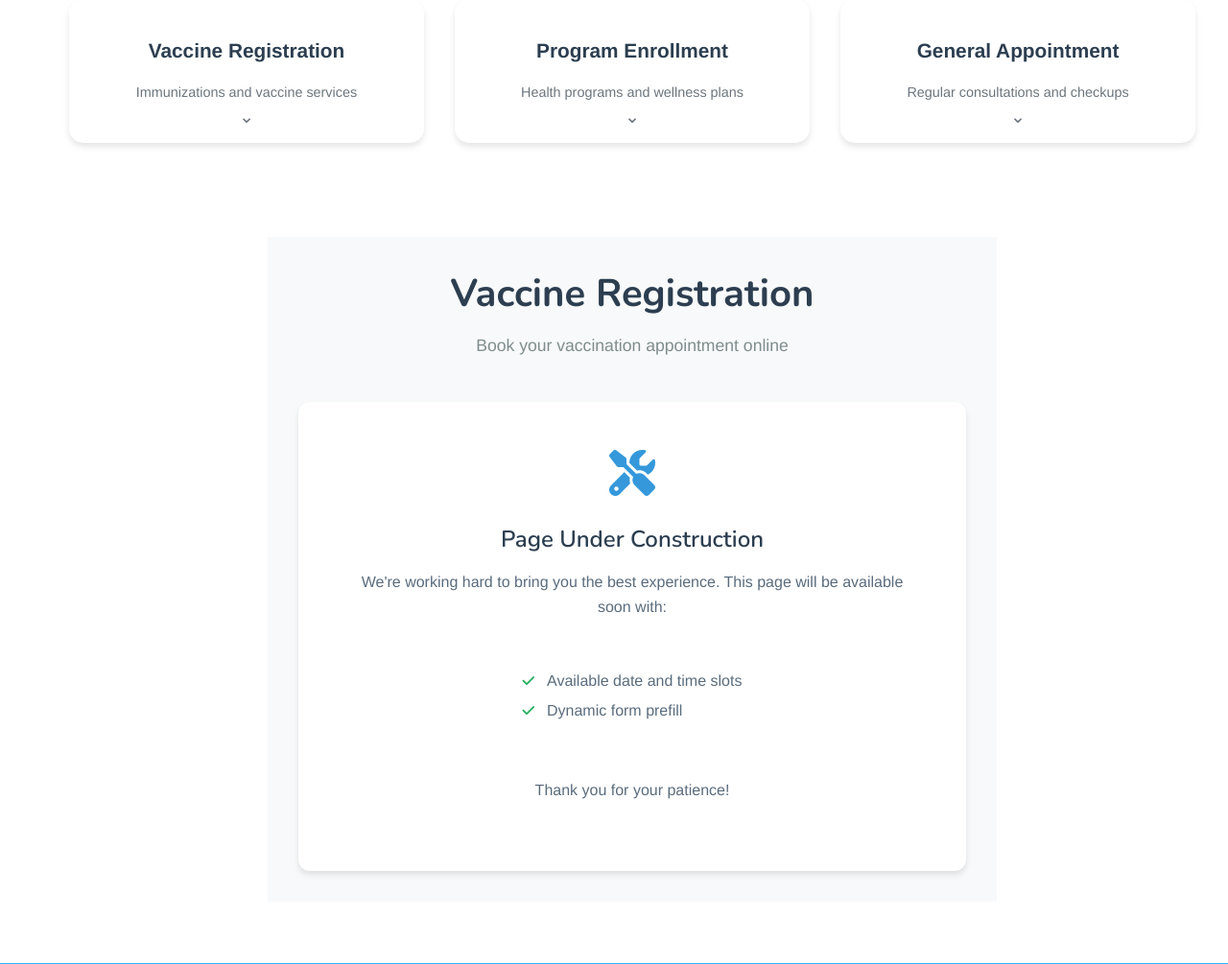
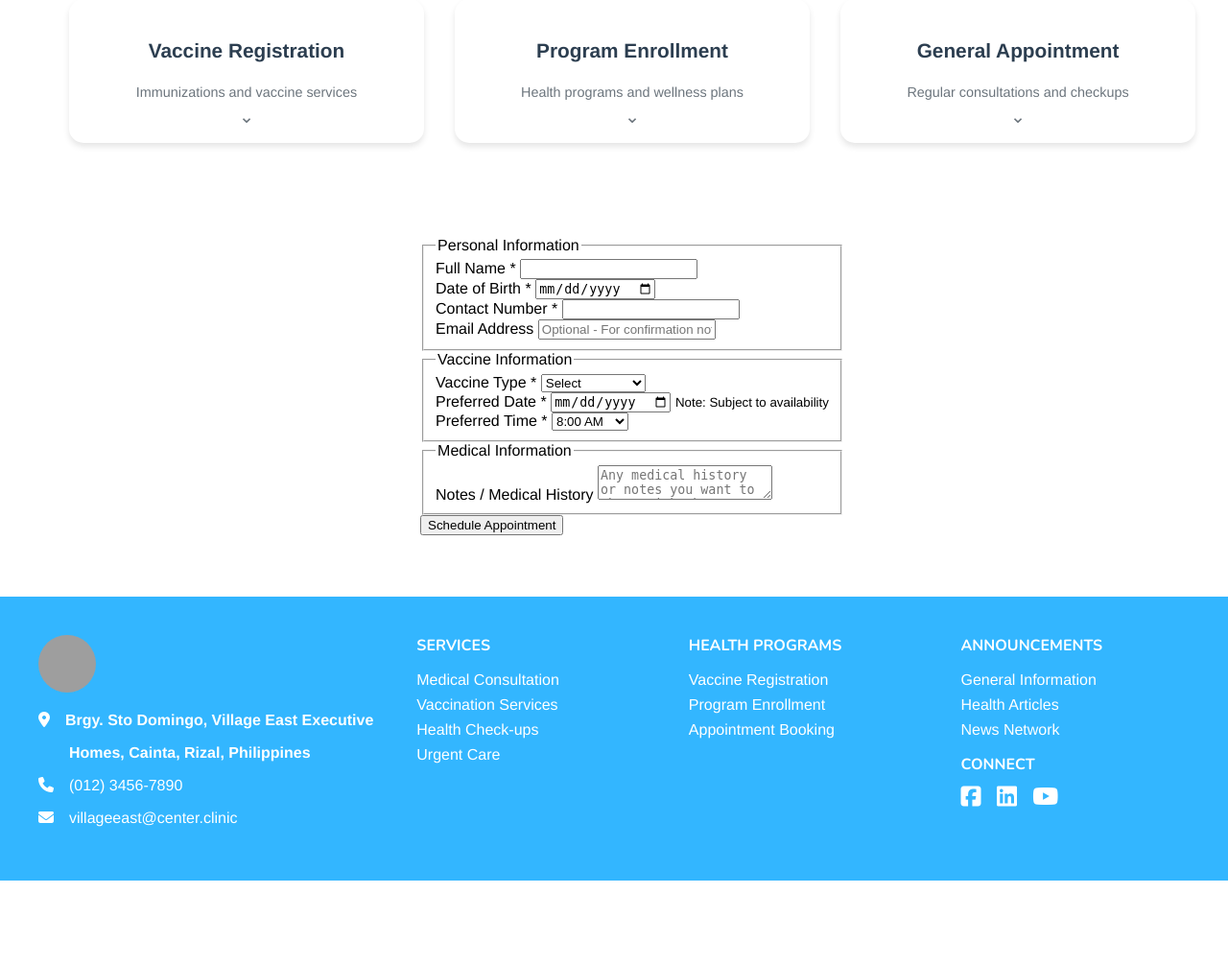
Before and after one commit to erichiii/Health-Services-Appointment-System, a PHP site: page /pages/reservation.php?subcategory=child-immunization&confirmed=1 in a window 1280 px wide. Shown: the part 602-1607 px from the top of the page at 96% size. After the commit the page ends 1520 px from the top, so only its background shows below. Run offline with PHP 8.4, Linux system fonts and the light colour scheme; data comes from the database, SQL or seed files in the repository; data that the repository does not hold is empty; grey boxes are pictures that could not be loaded.

Commit message:
added form for vaccine registration

```diff
--- a/pages/vaccine.php
+++ b/pages/vaccine.php
@@ -1,12 +1,70 @@
-<?php
-    // Set page-specific content
-    $page_title = 'Vaccine Registration';
-    $page_subtitle = 'Book your vaccination appointment online';
-    $page_features = [
-        'Available date and time slots',
-        'Dynamic form prefill',
-    ];
+<form method = "POST" action = "submit-form.php" class = "vaccine-form">
+    <fieldset>
+        <legend>Personal Information</legend>
+        <div class = "form-row">
+            <div class = "form-group">
+                <label>Full Name *</label>
+                <input type = "text" name = "fullname" required>
+            </div>
+            <div class = "form-group">
+                <label>Date of Birth *</label>
+                <input type = "date" name = "birthdate" required>
+            </div>
+        </div>
+        <div class = "form-row">
+            <div class = "form-group">
+                <label>Contact Number *</label>
+                <input type = "text" name = "contact" required>
+            </div>
+            <div class = "form-group">
+                <label>Email Address</label>
+                <input type = "email" name = "email" placeholder = "Optional - For confirmation notices and updates">
+            </div>
+        </div>
+    </fieldset>
 
-    // Include the reusable progress page
-    include '../includes/in_progress.php';
-?>
+    <fieldset>
+        <legend>Vaccine Information</legend>
+        <div class = "form-row">
+            <div class = "form-group">
+                <label>Vaccine Type *</label> <!-- will make this dynamic later -->
+                <select name = "vaccine_type" required>
+                    <option value = "">Select</option>
+                    <option value = "Child Immunization" <?= $preselectedVaccineType === 'Child Immunization' ? 'selected' : ''?>>Child</option>
+                    <option value = "Adult Vaccine" <?= $preselectedVaccineType === 'Adult Vaccine' ? 'selected' : ''?>>Adult Vaccine</option>
+                    <option value = "Travel Vaccine" <?= $preselectedVaccineType === 'Travel Vaccine' ? 'selected' : ''?>>Travel Vaccine</option>
+                    <option value = "Booster Shot" <?= $preselectedVaccineType === 'Booster Shot' ? 'selected' : ''?>>Booster Shot</option>
+                </select>
+            </div>
+            <div class = "form-group">
+                <label>Preferred Date *</label> <!--should also be prefilled if clicked from homepage -->
+                <input type = "date" name = "preferred_date" required>
+                <small>Note: Subject to availability</small>
+            </div>
+            <div class = "form-group">
+                <label>Preferred Time *</label> <!-- should be based on available dates. connect to database later -->
+                <select name = "preferred_time:" required>
+                    <option>8:00 AM</option>
+                    <option>9:00 AM</option>
+                    <option>10:00 AM</option>
+                    <option>11:00 AM</option>
+                    <option>1:00 PM</option>
+                    <option>2:00 PM</option>
+                    <option>3:00 PM</option>
+                </select>
+            </div>
+        </div>
+    </fieldset>
+
+    <fieldset>
+        <legend>Medical Information</legend>
+        <div class = "form-group">
+            <label>Notes / Medical History</label>
+            <textarea name = "notes" placeholder = "Any medical history or notes you want to share with the healthcare provider such as allergies or prior vaccine doses"></textarea>
+        </div>
+    </fieldset>
+
+    <div class="form-actions">
+        <button type="submit" class="btn-primary">Schedule Appointment</button>
+    </div>
+</form>
```
Also changed, not shown: pages/submit-form.php (added, +13 -0 lines).
